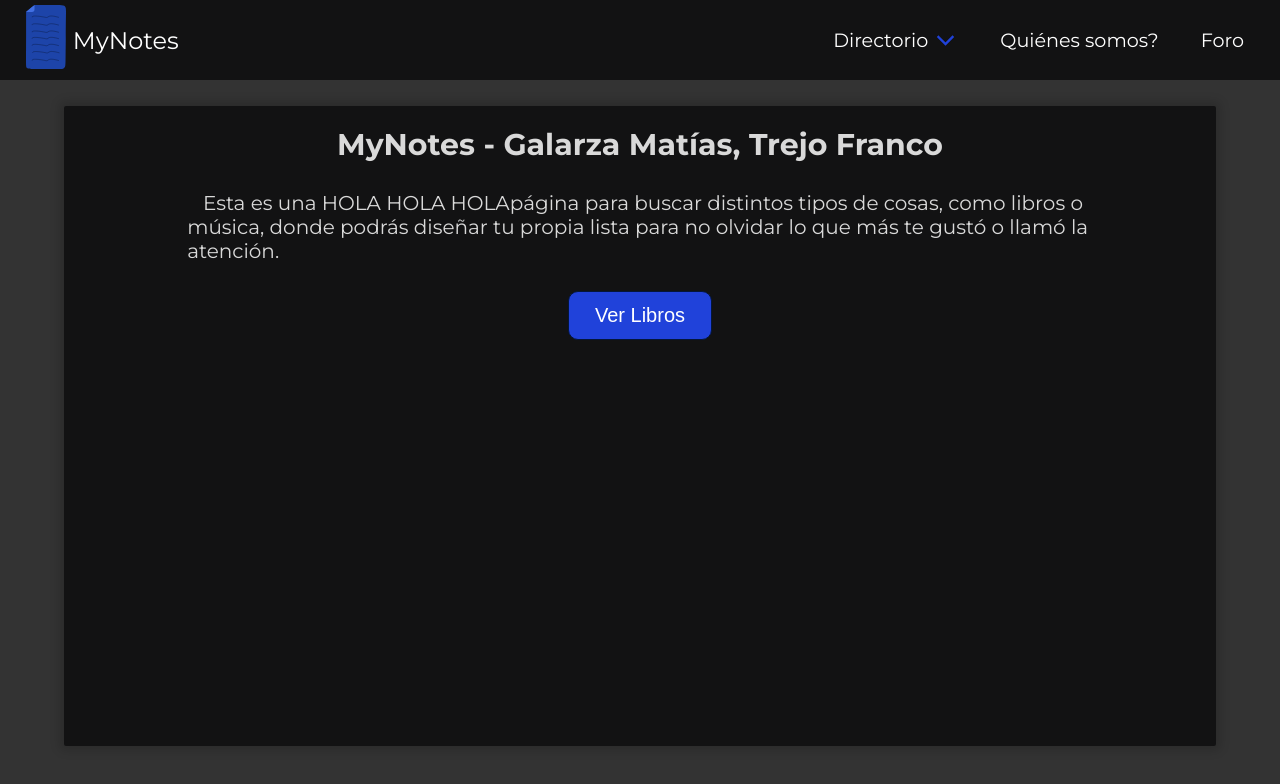
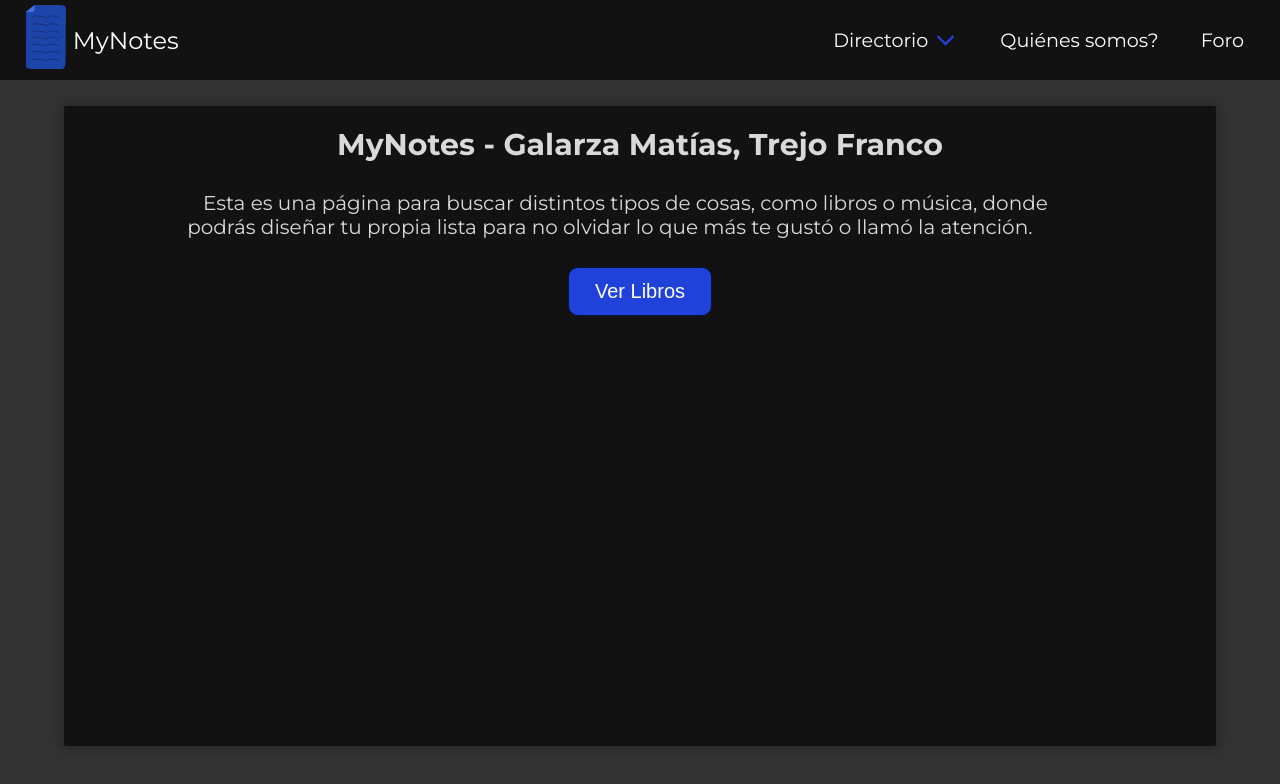
Before and after one commit to Matrox1821/MyNotes, a React (Create React App) app: page / in a window 1280 px wide. Shown: the top 784 px of the page. Built offline with nearby package versions, Linux system fonts and the light colour scheme.

Commit message:
estoy probando con el matrox

```diff
--- a/src/components/ui/heroSection/HeroSection.js
+++ b/src/components/ui/heroSection/HeroSection.js
@@ -7,7 +7,7 @@ export const HeroSection = () => {
       <h1>MyNotes - Galarza Matías, Trejo Franco</h1>
       <div className="hero-paragraph">
         <p>
-          &nbsp;&nbsp; Esta es una HOLA HOLA HOLApágina para buscar distintos
+          &nbsp;&nbsp; Esta es una página para buscar distintos
           tipos de cosas, como libros o música, donde podrás diseñar tu propia
           lista para no olvidar lo que más te gustó o llamó la atención.
         </p>
```
